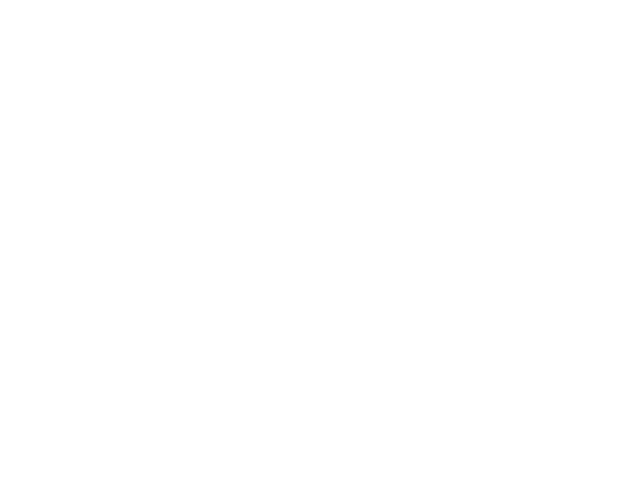
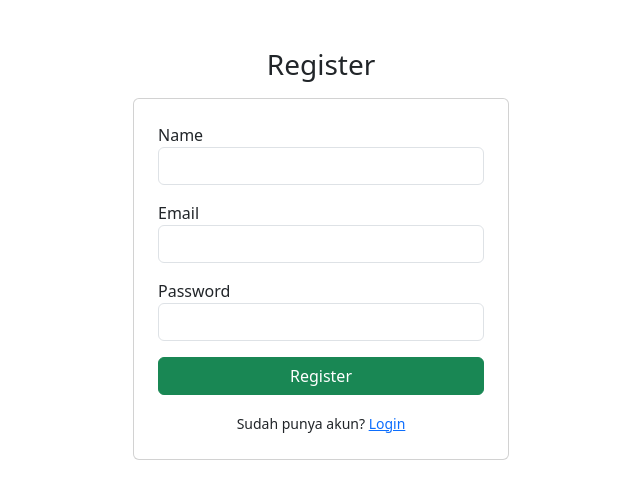
Before and after one commit to aldysufri17/Nexa-Test, a Vue app in the folder frontend/: page /register in a window 1280 px wide. Before the commit this address had no page. Shown: the top 498 px of the page, without its empty margins (319-959 px from the left). Built offline with nearby package versions, Linux system fonts and the light colour scheme.

Commit message:
feat(frontend): add feature register

```diff
--- a/frontend/src/router/index.js
+++ b/frontend/src/router/index.js
@@ -1,11 +1,16 @@
 import { createRouter,createWebHistory } from 'vue-router'
 import Login from '../views/Login.vue'
+import Register from '../views/Register.vue'
 import TasksManager from '../views/TasksManager.vue'
 
 const routes = [
     {
         path: '/login',
         component: Login
+    },
+    {
+        path: '/register',
+        component: Register
     },
     {
         path: '/task',
--- a/frontend/src/views/Login.vue
+++ b/frontend/src/views/Login.vue
@@ -15,6 +15,13 @@
                 </div>
 
                 <button type="submit" class="btn btn-primary w-100">Login</button>
+
+                <div class="text-center mt-3">
+                    <small>
+                        Belum punya akun?
+                        <router-link to="/register">Register</router-link>
+                    </small>
+                </div>
 
                 <p v-if="error" class="text-danger mt-3">{{ error }}</p>
             </form>
--- /dev/null
+++ b/frontend/src/views/Register.vue
@@ -0,0 +1,66 @@
+<template>
+    <div class="container mt-5" style="max-width:400px">
+        <h3 class="mb-3 text-center">Register</h3>
+
+        <div class="card p-4">
+            <form @submit.prevent="register">
+                <div class="mb-3">
+                    <label>Name</label>
+                    <input type="text" class="form-control" v-model="form.name" />
+                </div>
+
+                <div class="mb-3">
+                    <label>Email</label>
+                    <input type="email" class="form-control" v-model="form.email" />
+                </div>
+
+                <div class="mb-3">
+                    <label>Password</label>
+                    <input type="password" class="form-control" v-model="form.password" />
+                </div>
+
+                <button type="submit" class="btn btn-success w-100">
+                    Register
+                </button>
+
+                <div class="text-center mt-3">
+                    <small>
+                        Sudah punya akun?
+                        <router-link to="/login">Login</router-link>
+                    </small>
+                </div>
+
+                <p v-if="error" class="text-danger mt-3 text-center">
+                    {{ error }}
+                </p>
+            </form>
+        </div>
+    </div>
+</template>
+
+<script setup>
+import { ref } from 'vue'
+import { useRouter } from 'vue-router'
+import api from '../api'
+
+const router = useRouter()
+
+const form = ref({
+    name: '',
+    email: '',
+    password: ''
+})
+
+const error = ref('')
+
+const register = async () => {
+    try {
+        await api.post('/register', form.value)
+
+        alert('Register success, please login')
+        router.push('/login')
+    } catch (err) {
+        error.value = 'Register failed, please check your data'
+    }
+}
+</script>
```
